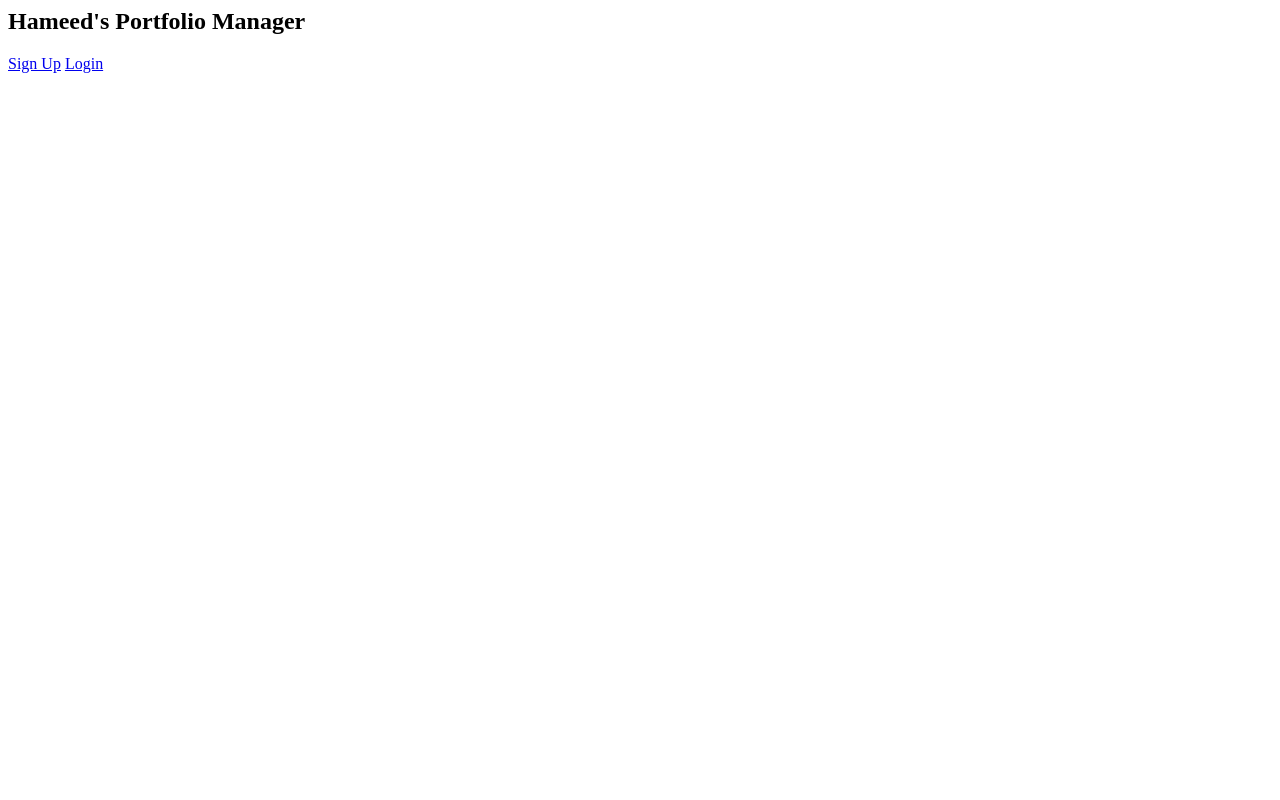
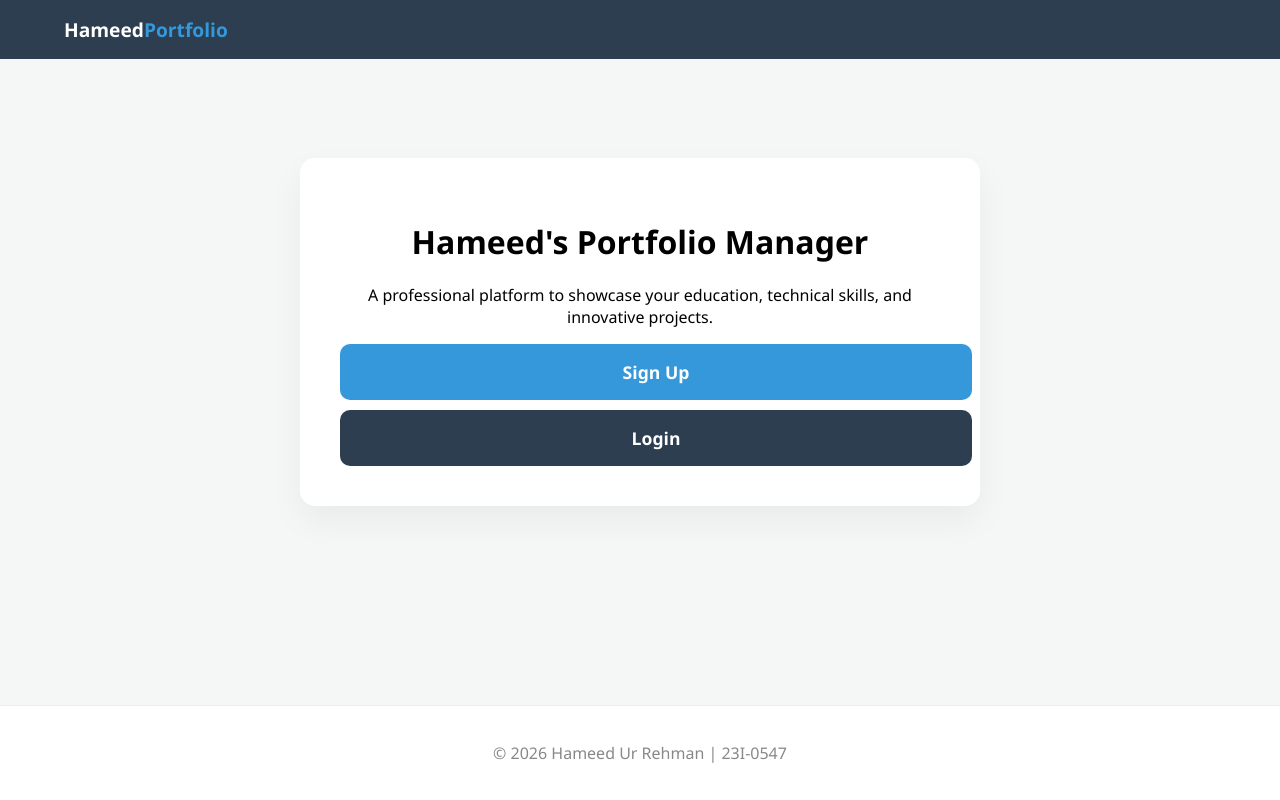
Before and after one commit to hameedlaang/Web-Project, a website: page public/index.html in a window 1280 px wide. Drawn offline with Linux system fonts and the light colour scheme.

Commit message:
style: final professional UI overhaul with consistent footer and card layouts

```diff
--- a/public/index.html
+++ b/public/index.html
@@ -1,7 +1,30 @@
-<section class="hero">
-    <h1>Hameed's Portfolio Manager</h1>
-    <div class="buttons">
-        <a href="signup.html" class="btn">Sign Up</a>
-        <a href="login.html" class="btn">Login</a>
+<!DOCTYPE html>
+<html lang="en">
+<head>
+    <meta charset="UTF-8">
+    <meta name="viewport" content="width=device-width, initial-scale=1.0">
+    <title>Hameed Portfolio | Home</title>
+    <link rel="stylesheet" href="style.css">
+</head>
+<body>
+
+    <nav class="navbar">
+        <div class="logo">Hameed<span>Portfolio</span></div>
+    </nav>
+
+    <div class="container">
+        <h1>Hameed's Portfolio Manager</h1>
+        <p>A professional platform to showcase your education, technical skills, and innovative projects.</p>
+
+        <div class="button-group">
+            <a href="signup.html" class="btn-block">Sign Up</a>
+            <a href="login.html" class="btn-block btn-secondary">Login</a>
+        </div>
     </div>
-</section>
+
+    <footer>
+        <p>&copy; 2026 Hameed Ur Rehman | 23I-0547</p>
+    </footer>
+
+</body>
+</html>
--- a/public/style.css
+++ b/public/style.css
@@ -1,7 +1,106 @@
-:root { --primary: #2c3e50; --secondary: #3498db; --bg: #f4f7f6; }
-body { font-family: 'Segoe UI', sans-serif; background: var(--bg); margin: 0; display: flex; flex-direction: column; align-items: center; }
-.navbar { width: 100%; background: var(--primary); padding: 15px 0; text-align: center; color: white; font-size: 1.5rem; }
-.container { background: white; margin-top: 50px; padding: 40px; border-radius: 12px; box-shadow: 0 10px 25px rgba(0,0,0,0.05); width: 400px; text-align: center; }
-.form-group { text-align: left; margin-bottom: 15px; }
-input, textarea { width: 100%; padding: 10px; border: 1px solid #ddd; border-radius: 5px; box-sizing: border-box; }
-.btn-block { display: block; width: 100%; padding: 12px; background: var(--secondary); color: white; text-decoration: none; border: none; border-radius: 5px; font-weight: bold; cursor: pointer; margin-top: 10px; }
+/* Professional Palette */
+:root {
+    --primary: #2c3e50;
+    --secondary: #3498db;
+    --bg: #f4f7f6;
+    --text: #333;
+}
+
+/* 1. Layout & Footer positioning */
+html, body {
+    height: 100%;
+    margin: 0;
+}
+
+body {
+    font-family: 'Segoe UI', Tahoma, sans-serif;
+    background-color: var(--bg);
+    display: flex;
+    flex-direction: column;
+}
+
+/* 2. Navbar Styling */
+.navbar {
+    background: var(--primary);
+    padding: 1rem 5%;
+    color: white;
+    font-size: 1.2rem;
+    font-weight: bold;
+}
+.navbar span { color: var(--secondary); }
+
+/* 3. The Card (Professional & Spacious) */
+.container {
+    background: white;
+    padding: 40px;
+    margin: auto; /* Centers horizontally and vertically */
+    border-radius: 15px;
+    box-shadow: 0 15px 35px rgba(0,0,0,0.05);
+    width: 90%;
+    max-width: 600px; /* Increased width to fix "congestion" */
+    text-align: center;
+}
+
+/* 4. Inputs as Professional Boxes */
+.form-group {
+    margin-bottom: 25px;
+    text-align: left;
+}
+
+label {
+    display: block;
+    margin-bottom: 10px;
+    font-weight: 600;
+    color: var(--primary);
+}
+
+input, textarea {
+    width: 100%;
+    padding: 15px; /* Bigger padding for a "box" feel */
+    border: 2px solid #eee;
+    border-radius: 10px;
+    font-size: 1rem;
+    box-sizing: border-box;
+    transition: 0.3s;
+}
+
+input:focus, textarea:focus {
+    border-color: var(--secondary);
+    outline: none;
+    box-shadow: 0 0 10px rgba(52, 152, 219, 0.1);
+}
+
+/* 5. Button Boxes */
+.btn-block {
+    display: block;
+    width: 100%;
+    padding: 16px;
+    background: var(--secondary);
+    color: white;
+    text-decoration: none;
+    border: none;
+    border-radius: 10px;
+    font-size: 1.1rem;
+    font-weight: bold;
+    cursor: pointer;
+    transition: 0.3s;
+    text-align: center;
+    margin-top: 10px;
+}
+
+.btn-block:hover {
+    background: #2980b9;
+    transform: translateY(-2px);
+}
+
+.btn-secondary { background: var(--primary); }
+
+/* 6. Centered Footer at end of page */
+footer {
+    text-align: center;
+    padding: 20px;
+    color: #888;
+    background: white;
+    border-top: 1px solid #eee;
+    margin-top: auto; /* Pushes to bottom */
+}
```
